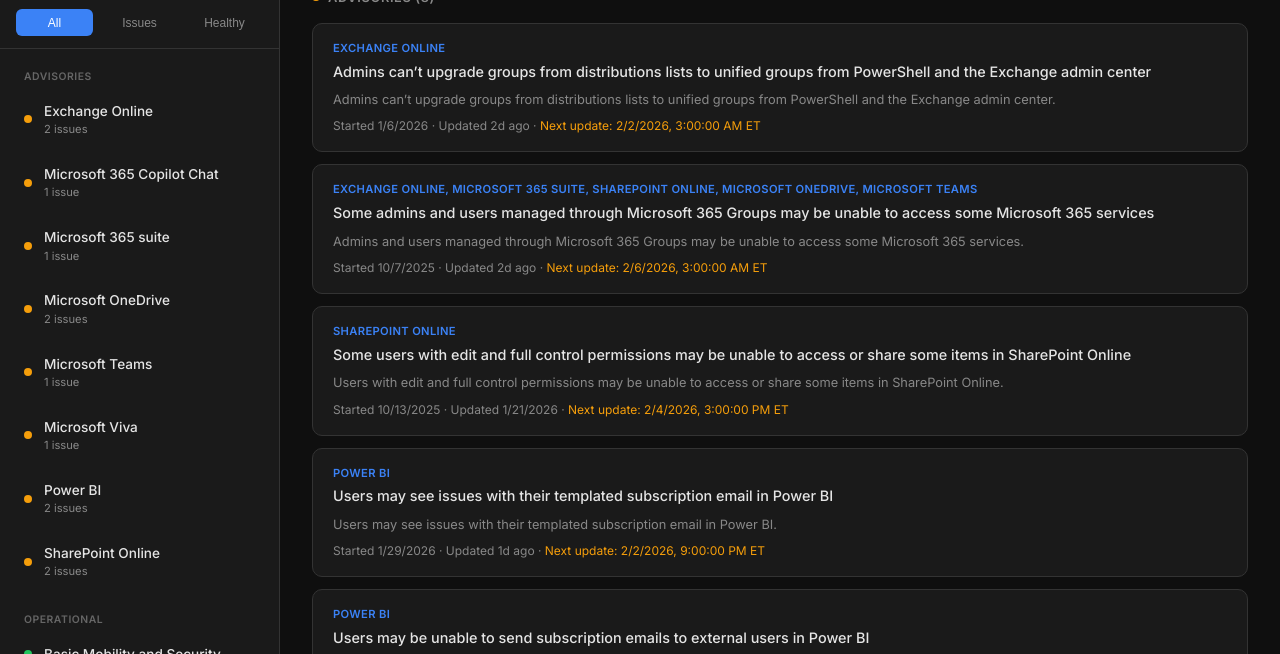
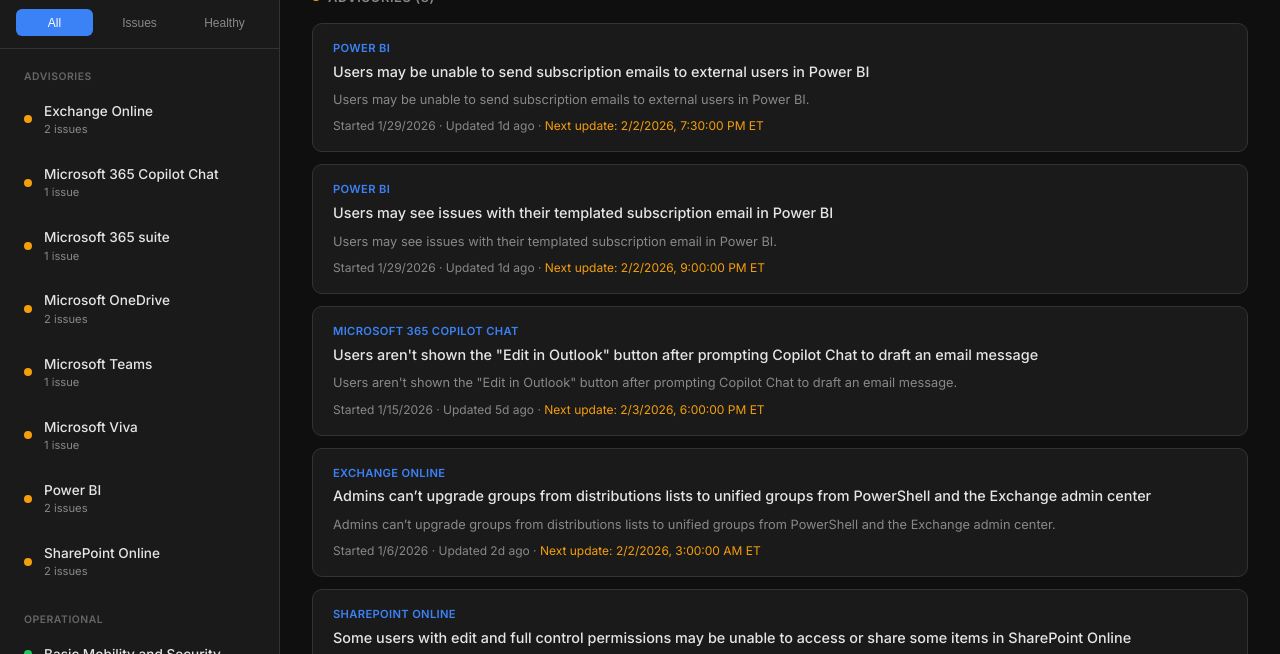
Before and after one commit to nestoredev/ms-health-dashboard, a website: page index.html in a window 1280 px wide. Shown: the part 142-796 px from the top of the page. Drawn offline with Linux system fonts and the light colour scheme.

Commit message:
Sort overview issues by start time descending

```diff
--- a/index.html
+++ b/index.html
@@ -594,6 +594,10 @@
             });
 
             const allIssues = Array.from(issuesMap.values());
+
+            // Sort by startTime descending (most recent first)
+            allIssues.sort((a, b) => new Date(b.startTime) - new Date(a.startTime));
+
             const incidents = allIssues.filter(i => i.status?.toLowerCase().includes('interruption') || i.severity?.toLowerCase() === 'incident');
             const advisories = allIssues.filter(i => !i.status?.toLowerCase().includes('interruption') && i.severity?.toLowerCase() !== 'incident');
 
```
